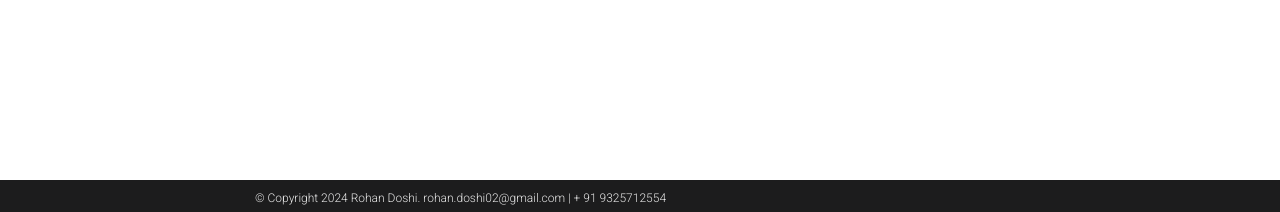
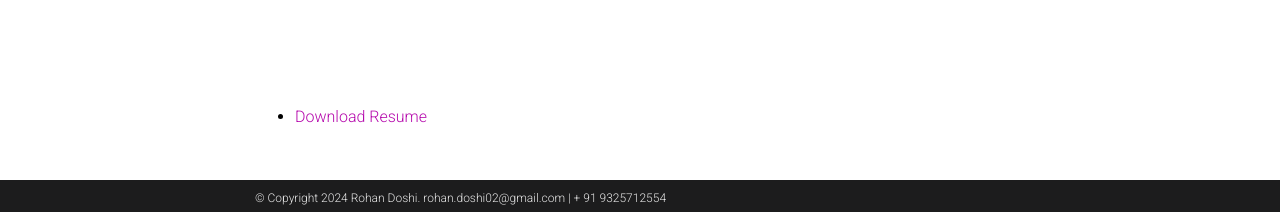
Before and after one commit to RohanDoshi21/RohanDoshi21.github.io, a Jekyll site: the page built from _pages/cv.md, in a window 1280 px wide and 942 px high. Shown: the part 727-939 px from the top of the window. Built offline with Jekyll 4.4.1, drawn with Linux system fonts in a browser that asks for light colours; comment, search, counter and statistics services are not loaded; a style sheet for code colours, icons or effects is not loaded.

Commit message:
Resume Added

```diff
--- a/_pages/cv.md
+++ b/_pages/cv.md
@@ -7,9 +7,6 @@ nav: true
 ---
 
 
-<!-- - [Download Resume ](/assets/pdf/RohanDoshiResume.pdf) -->
-
-
 <!-- <br> -->
 
 <!-- {% include embedpdf.html source="https://drive.google.com/file/d/1adiSFK4NkFyDmMPDF3REhVIkQP5Wt_Gy/preview" width=100 height=800 %} -->
@@ -17,6 +14,9 @@ nav: true
 <object data="{{ site.url }}{{ site.baseurl }}/assets/pdf/RohanDoshiResume.pdf" width="100%"
 height="600" type="application/pdf"></object>
 
+<br>
+
+- [Download Resume](/assets/pdf/RohanDoshiResume.pdf)
 
 
 <!-- <object data="assets/pdf/sdaza_resume.pdf" width="100" height="800" type='application/pdf'></object> -->
```
